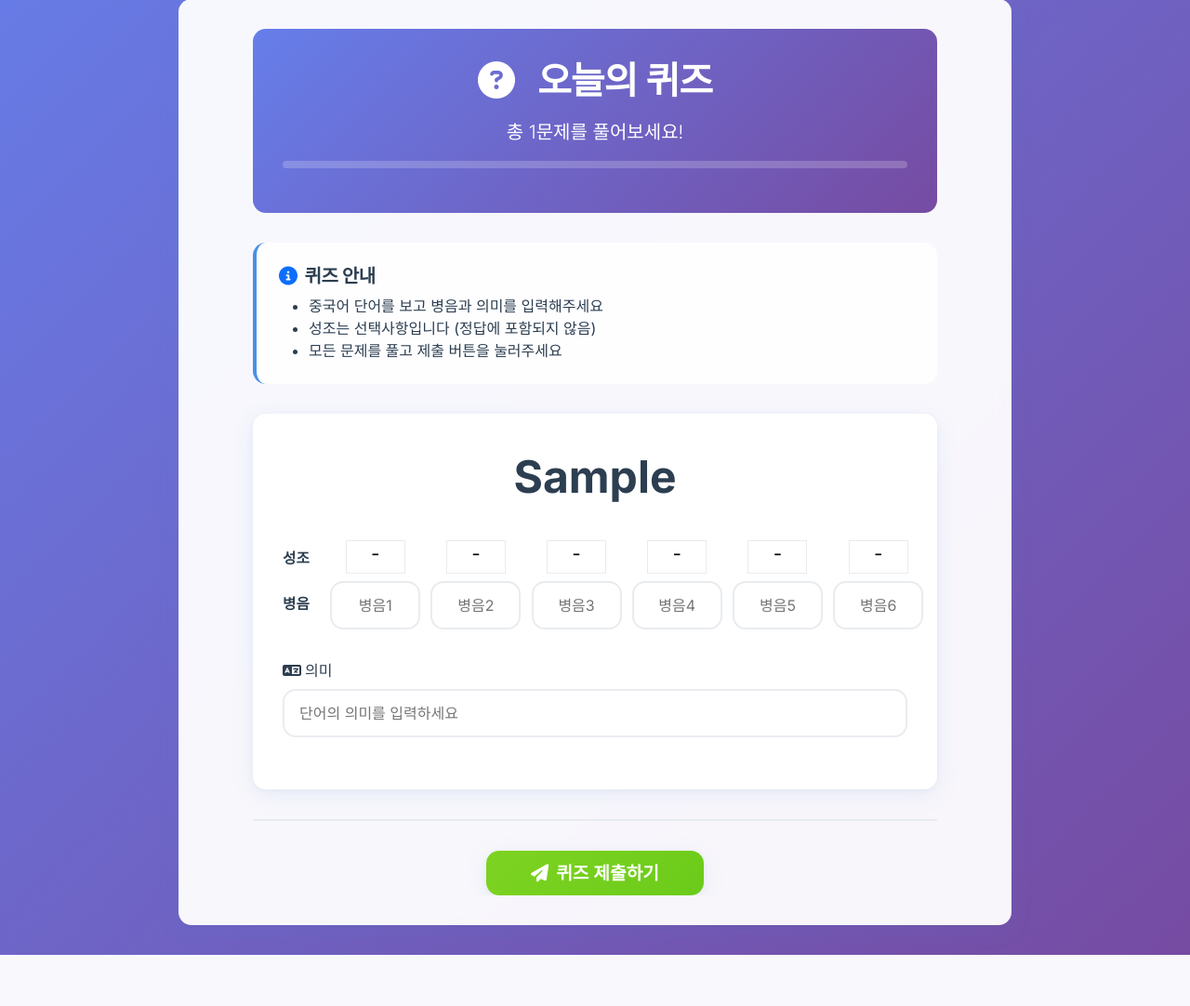
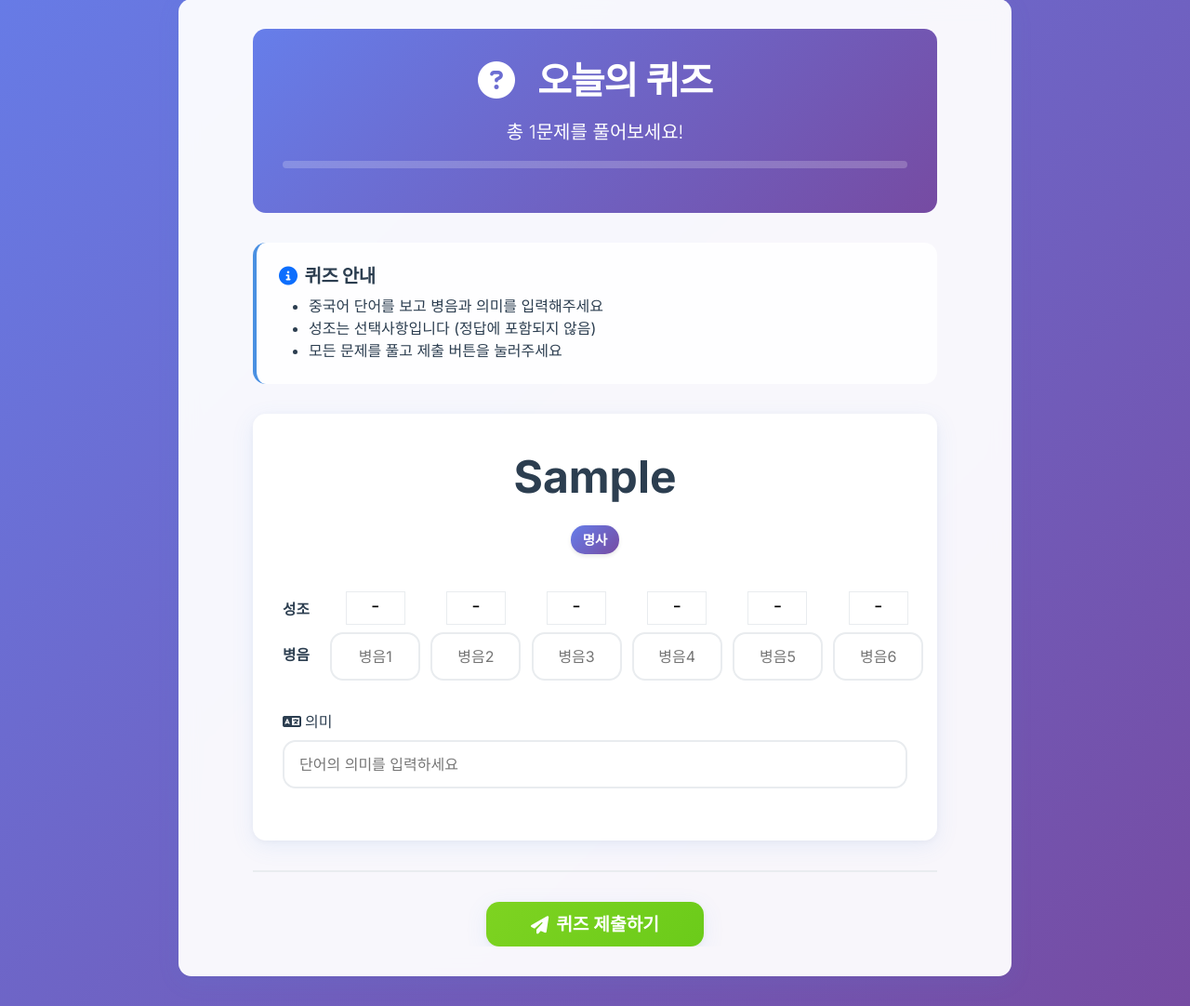
Before and after one commit to shhwangofficial/chinese-voca, a Django app: page /words/quiz/ in a window 1280 px wide. Shown: the part 146-1228 px from the top of the page at 93% size. Before the commit the page ends 1173 px from the top, so only its background shows below. Run offline with Django 5.2, Linux system fonts and the light colour scheme; a user stored in the database is signed in; tables that the repository leaves empty hold one stand-in row (values such as "Sample post").

Commit message:
feat: 단어에 품사 정보 추가 및 퀴즈/결과 화면에 표시

```diff
--- a/words/forms.py
+++ b/words/forms.py
@@ -5,11 +5,12 @@ from .models import Word
 class WordForm(forms.ModelForm):
     class Meta:
         model = Word
-        fields = ['pinyin', 'tone', 'meaning']
+        fields = ['pinyin', 'tone', 'meaning', 'word_class']
         widgets = {
             'pinyin': forms.TextInput(attrs={'class': 'form-control', 'placeholder': '예: ni hao'}),
             'tone': forms.TextInput(attrs={'class': 'form-control', 'placeholder': '예: 3 3'}),
             'meaning': forms.TextInput(attrs={'class': 'form-control', 'placeholder': '예: 안녕하세요'}),
+            'word_class': forms.Select(attrs={'class': 'form-control'}),
         }
 
 
--- a/words/models.py
+++ b/words/models.py
@@ -4,10 +4,28 @@ from django.utils import timezone
 
 # Create your models here.
 class Word(models.Model):
+    WORD_CLASS_CHOICES = [
+        ('noun', '명사'),
+        ('pronoun', '대명사'),
+        ('verb', '동사'),
+        ('adjective', '형용사'),
+        ('numeral', '수사·양사'),
+        ('adverb', '부사'),
+        ('preposition', '개사·접속사·조사'),
+        ('interjection', '감탄사·의성·의태'),
+    ]
+
     word = models.CharField(max_length=20, verbose_name='단어', db_index=True)
     pinyin = models.CharField(max_length=40, verbose_name='병음', db_index=True)
     tone = models.CharField(max_length=20, verbose_name='성조')
     meaning = models.CharField(max_length=40, verbose_name='의미', db_index=True)
+    word_class = models.CharField(
+        max_length=20,
+        choices=WORD_CLASS_CHOICES,
+        verbose_name='품사',
+        db_index=True,
+        default='noun'
+    )
     created_at = models.DateTimeField(default=timezone.now, verbose_name='생성일', db_index=True)
     updated_at = models.DateTimeField(auto_now=True, verbose_name='수정일')
     last_reviewed = models.DateTimeField(null=True, blank=True, verbose_name='마지막 복습일', db_index=True)
--- a/words/templates/words/quiz.html
+++ b/words/templates/words/quiz.html
@@ -72,6 +72,18 @@
         font-size: 1.2rem;
         color: var(--secondary-color);
         font-weight: 500;
+    }
+
+    .word-class-badge {
+        display: inline-block;
+        background: linear-gradient(135deg, #667eea 0%, #764ba2 100%);
+        color: white;
+        padding: 0.3rem 0.8rem;
+        border-radius: 15px;
+        font-size: 0.9rem;
+        font-weight: 600;
+        margin: 0.5rem 0;
+        box-shadow: 0 2px 4px rgba(0, 0, 0, 0.1);
     }
 
     .input-group-custom {
@@ -240,6 +252,7 @@
           <!-- 단어 표시 -->
           <div class="word-display">
             <div class="word-text">{{ word.word }}</div>
+            <div class="word-class-badge">{{ word.get_word_class_display }}</div>
             {% if word.suffix %}<div class="word-suffix">{{ word.suffix }}</div>{% endif %}
           </div>
           <!-- 입력 필드들 -->
--- a/words/views.py
+++ b/words/views.py
@@ -209,6 +209,7 @@ def grade(request):
                     [ans_word.pinyin, ans_word.tone, ans_word.meaning],
                     [user_pinyin, user_tone, user_meaning],
                     "",
+                    ans_word.get_word_class_display(),
                 ]
         # 캐시 삭제: index의 정답/오답/통계가 바로 반영되도록
         cache.delete(f'user_stats_{user.id}')
```
Also changed, not shown: words/templates/words/add.html (+10 -6 lines), words/templates/words/result.html (+16 -1 lines).
